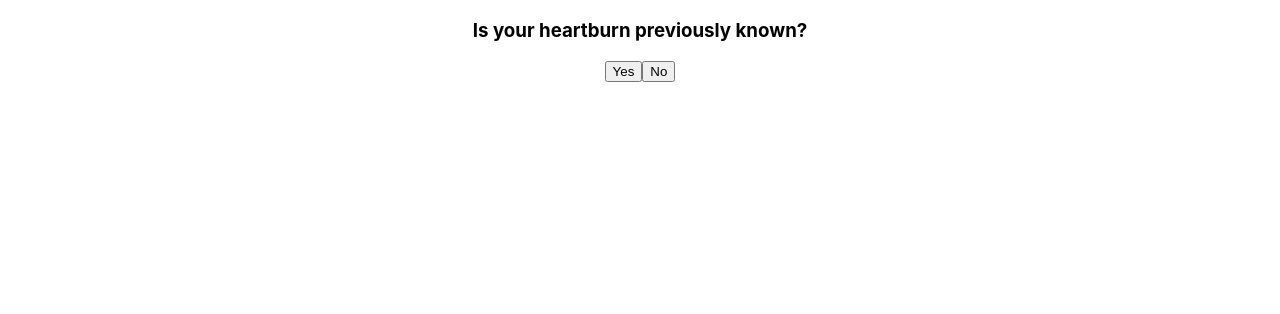
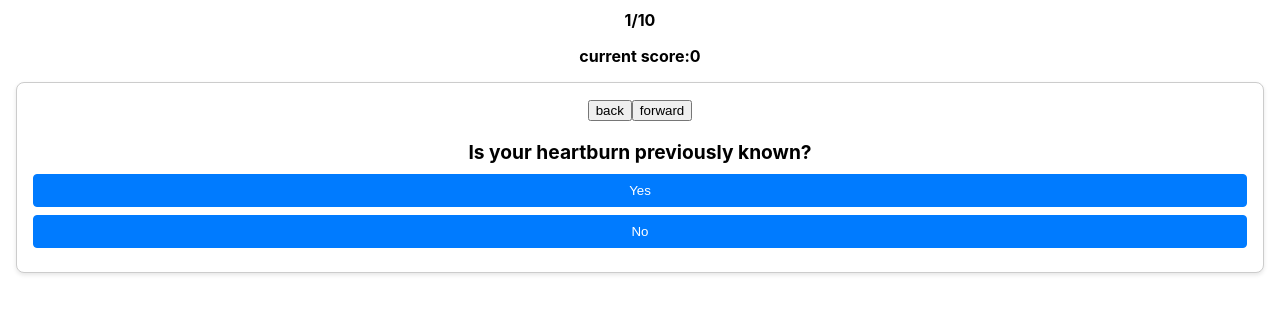
Before and after one commit to BillyA287/livi-test, a React (Create React App) app: page / in a window 1280 px wide. Shown: the top 314 px of the page. Built offline with nearby package versions, Linux system fonts and the light colour scheme.

Commit message:
completed card & quiz need to add styling

```diff
--- /dev/null
+++ b/src/components/Card/Card.css
@@ -0,0 +1,40 @@
+/* Card.css */
+
+.question-card {
+  border: 1px solid #ccc;
+  border-radius: 8px;
+  box-shadow: 0 2px 4px rgba(0, 0, 0, 0.1);
+  margin: 16px;
+  padding: 16px;
+  background-color: #fff;
+}
+
+.question-card h3 {
+  font-size: 1.2em;
+  margin-bottom: 10px;
+}
+
+.answer-options {
+  display: flex;
+  flex-direction: column;
+}
+
+.answer-options button {
+  margin-bottom: 8px;
+  padding: 8px;
+  cursor: pointer;
+  border: 1px solid #007bff;
+  border-radius: 4px;
+  background-color: #007bff;
+  color: #fff;
+  transition: background-color 0.3s;
+}
+
+.answer-options button:hover {
+  background-color: #0056b3;
+}
+
+p {
+  margin-top: 10px;
+  font-weight: bold;
+}
--- a/src/components/Card/Card.jsx
+++ b/src/components/Card/Card.jsx
@@ -1,20 +1,38 @@
-import React from 'react'
+import React from 'react';
+import './Card.css';
 
-const Card = ({question, onAnswer}) => {
+const Card = ({ question, onAnswer, finalMessage, onReset, onBack, onNext }) => {
   // destructure props from question
-    const {id, question_text, answers} = question;
+  const { question_text, answers } = question;
+
+  const outcomeId = finalMessage?.id.replace(/_/g, ' ');
+
+
   return (
     <div className="question-card">
+      {finalMessage ? (
+        <div><h2>{outcomeId} </h2>
+        <p>{finalMessage.text}</p>
+        <button onClick={onReset}>Reset</button></div>
+
+      ) : (
+        <>
+        <button onClick={onBack}>back</button>
+        <button onClick={onNext}>forward</button>
           <h3>{question_text}</h3>
           <div className="answer-options">
-      {answers&& answers.map((answer) => (
-        <button key={answer.id} onClick={() => onAnswer(id, answer)}>
+
+            {answers &&
+              answers.map((answer, index) => (
+                <button key={answer.id} onClick={() => onAnswer(index)}>
                   {answer.label}
                 </button>
               ))}
           </div>
+        </>
+      )}
     </div>
-  )
-}
+  );
+};
 
-export default Card
+export default Card;
--- a/src/components/Quiz/Quiz.jsx
+++ b/src/components/Quiz/Quiz.jsx
@@ -1,31 +1,113 @@
-import React, { useState } from 'react';
-import questions from '../../data/form';
-import Card from '../Card/Card.jsx';
+import React, { useState } from "react";
+import questions from "../../data/form.js";
+import Card from "../Card/Card.jsx";
 
 const Quiz = () => {
   const [currentQuestionPosition, setCurrentQuestionPosition] = useState(0);
   const [currentScore, setCurrentScore] = useState(0);
 
-  const totalScore = (score, nextQuestion) => {
-    setCurrentScore((prevScore) => score + prevScore);
-    nextUserQuestion();
+  const totalScore = (selectedOption) => {
+    // create current question position as we use this to access the score
+    const currentQuestion = questions.questions[currentQuestionPosition];
+    // when an answer is clicked we need to check if current question we want to access is in range
+    console.log(selectedOption);
+    if (
+      currentQuestion &&
+      currentQuestion.answers &&
+      currentQuestion.answers.length > selectedOption
+    ) {
+      // if it is we capture the score value of the selected answer
+      let answerScore = currentQuestion.answers[selectedOption].score;
+      // update the state with an updater function to calculate current total score
+      setCurrentScore((prevState) => prevState + answerScore);
+
+      nextUserQuestion();
+      console.log("option value", selectedOption);
+      console.log(currentScore);
+      console.log(currentQuestion);
+    }
   };
+
+  // result message function
+  const finalMessage = () => {
+    // Check if the user has completed the questionnaire
+    if (currentQuestionPosition === questions.questions.length - 1) {
+      // Determine the outcome based on the user's score
+      let outcome;
+
+      if (currentScore < 5) {
+        outcome = questions.outcomes.find(
+          (outcome) => outcome.id === "rest_and_come_back_later"
+        );
+      } else if (currentScore >= 5 && currentScore < 49) {
+        outcome = questions.outcomes.find(
+          (outcome) => outcome.id === "see_a_doctor"
+        );
+      } else {
+        outcome = questions.outcomes.find(
+          (outcome) => outcome.id === "go_to_emergency_room"
+        );
+      }
+
+      return outcome; // Return the outcome directly
+    }
+
+    return null;
+  };
+
+  // calculate current question position in list and display to user
+  const showProgress = () => {
+    const position = currentQuestionPosition + 1;
+    const totalQuestions = questions.questions.length;
+    return `${position}/${totalQuestions}`;
+  };
+
+  const handleReset = () => {
+    setCurrentQuestionPosition(0);
+    setCurrentScore(0)
+  }
 
   const nextUserQuestion = () => {
     setCurrentQuestionPosition((prevPosition) => prevPosition + 1);
   };
+
+  const handleBack =()=>{
+    setCurrentQuestionPosition((prevPosition) => prevPosition - 1);
+
+  }
+
+  const handleNext = () => {
+    nextUserQuestion()
+
+  }
+
 
   const currentQuestion = () => {
     return questions.questions[currentQuestionPosition];
   };
 
   if (currentQuestion()) {
+    const position = showProgress();
+    const lastMessage =
+      currentQuestionPosition === questions.questions.length - 1;
+    const outcome = lastMessage ? finalMessage() : null; // Get the outcome
+
     return (
-      <Card
-        key={currentQuestion().id}
-        question={currentQuestion()}
-        onAnswer={totalScore}
-      />
+      <>
+        <p>{position}</p>
+        <p>current score:{currentScore}</p>
+        <Card
+          key={currentQuestion().id}
+          question={currentQuestion()}
+          onAnswer={(selectedOption) => totalScore(selectedOption)}
+          finalMessage={outcome} // Pass the outcome as a prop
+          currentQuestionPosition={currentQuestionPosition}
+          questions={questions}
+          onReset={handleReset}
+          onBack={handleBack}
+          onNext={handleNext}
+        />
+      </>
     );
   }
 
```
Lines whose indentation alone changed are shown as unchanged.
